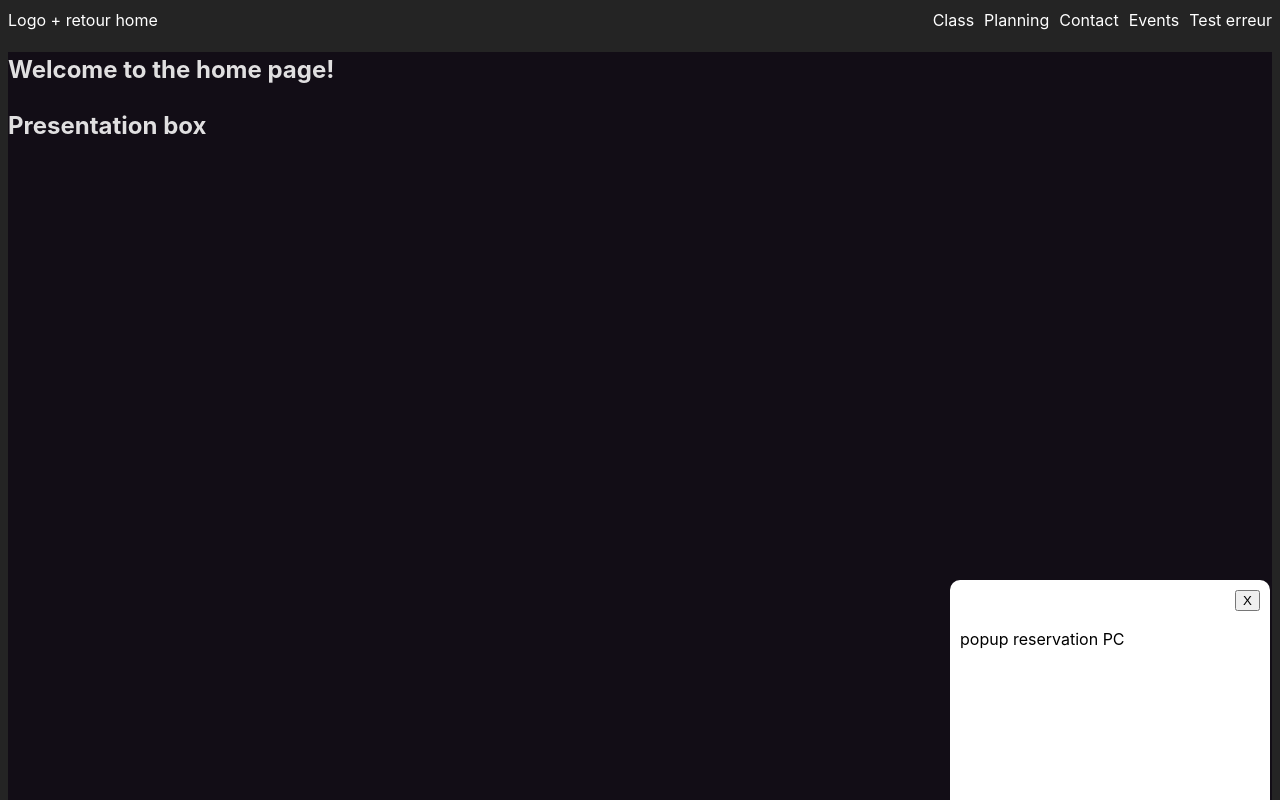
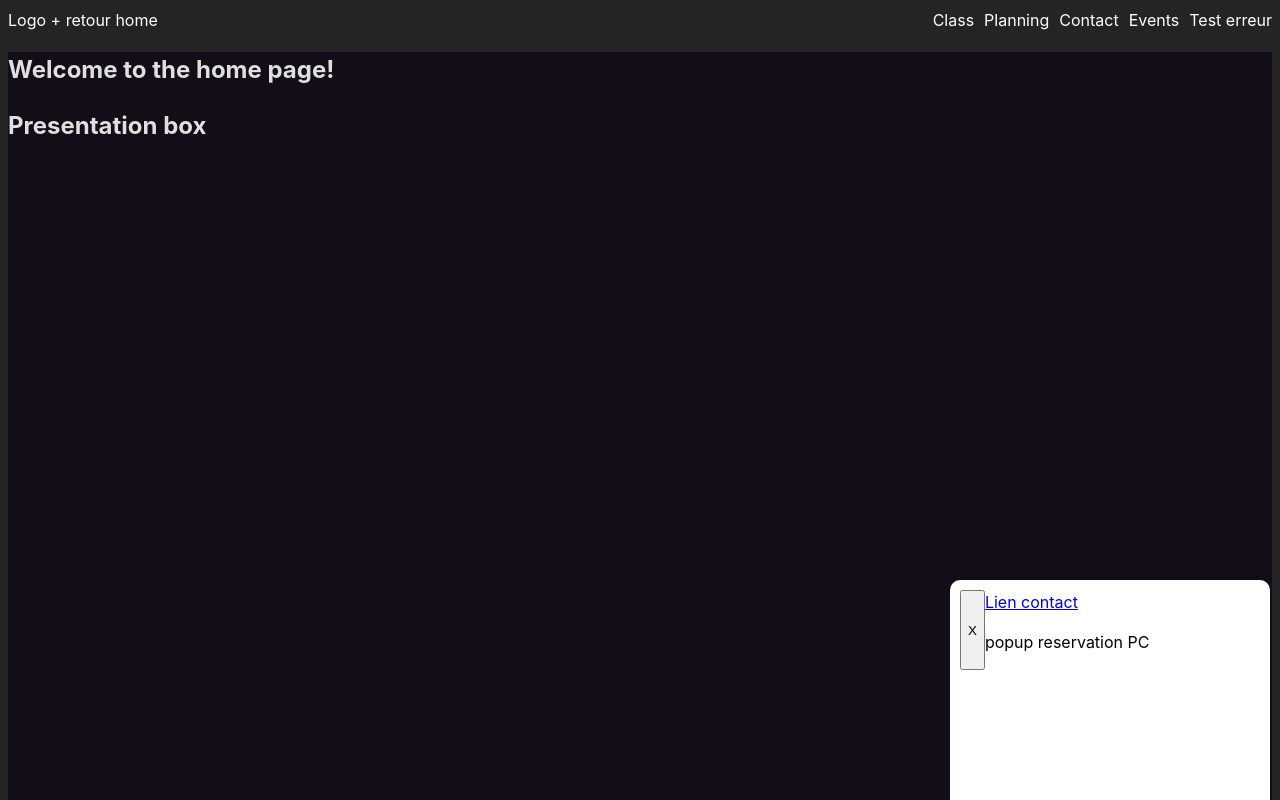
Before and after one commit to Crrux/CrossfitObernai, a React (Vite) app: page / in a window 1280 px wide. Shown: the top 800 px of the page. Built offline with nearby package versions, Linux system fonts and the light colour scheme.

Commit message:
handle link onclick

```diff
--- a/src/components/popup_pc/_popup_pc.sass
+++ b/src/components/popup_pc/_popup_pc.sass
@@ -13,12 +13,19 @@
 
     div
         display: flex
+        width: 100%
         flex-wrap: wrap
-        button
-            margin-left: auto
-
-        p
+        header
             width: 100%
+            button
+                margin-left: auto
+        main
+            a
+                width: 100%
+                text-decoration: none
+                color: black
+            p
+                width: 100%
 
     &.close-animation-pc
         animation: PopupClosePC 1s ease-in-out forwards
--- a/src/components/popup_pc/popup_pc.jsx
+++ b/src/components/popup_pc/popup_pc.jsx
@@ -1,4 +1,5 @@
 import { useState } from "react";
+import { Link } from "react-router-dom";
 
 function PopupPC() {
   const [isOpen, setIsOpen] = useState(true);
@@ -21,10 +22,17 @@ function PopupPC() {
           className={`PopupPC ${isButtonClicked ? "close-animation-pc" : ""}`}
         >
           <div>
-            <button className={`close-button`} onClick={handleClosePopup}>
-              X
-            </button>
-            <p>popup reservation PC</p>
+            <header>
+              <button className={`close-button`} onClick={handleClosePopup}>
+                X
+              </button>
+            </header>
+            <main>
+              <Link to={"contact"} onClick={handleClosePopup}>
+                Lien contact
+              </Link>
+              <p>popup reservation PC</p>
+            </main>
           </div>
         </aside>
       )}
```
